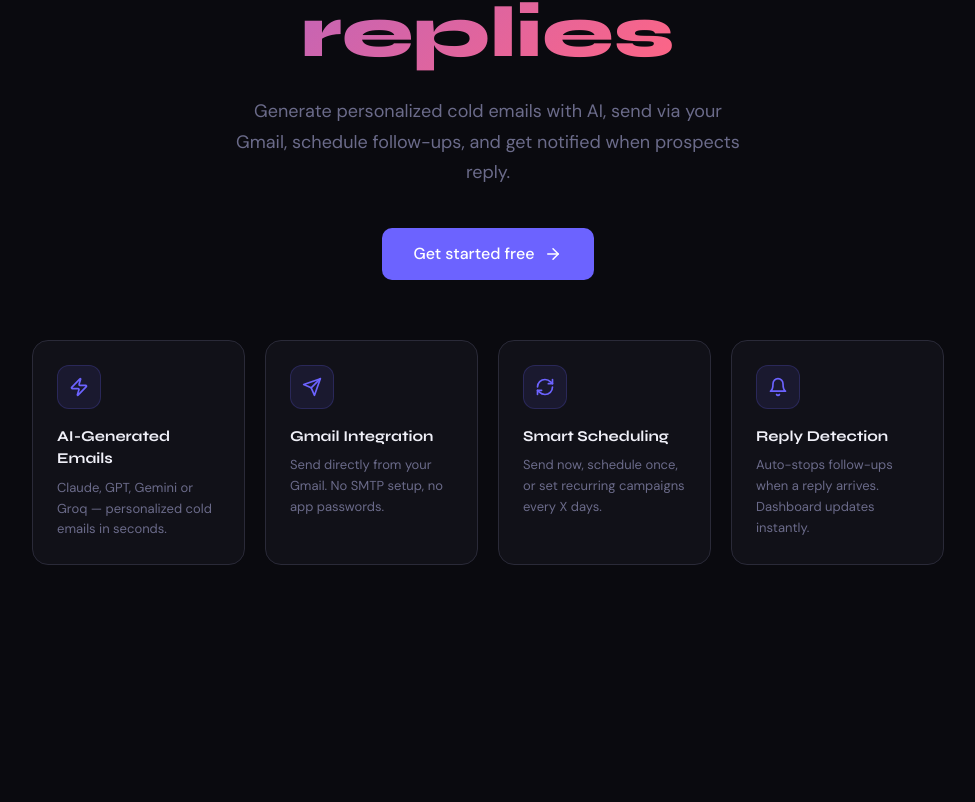
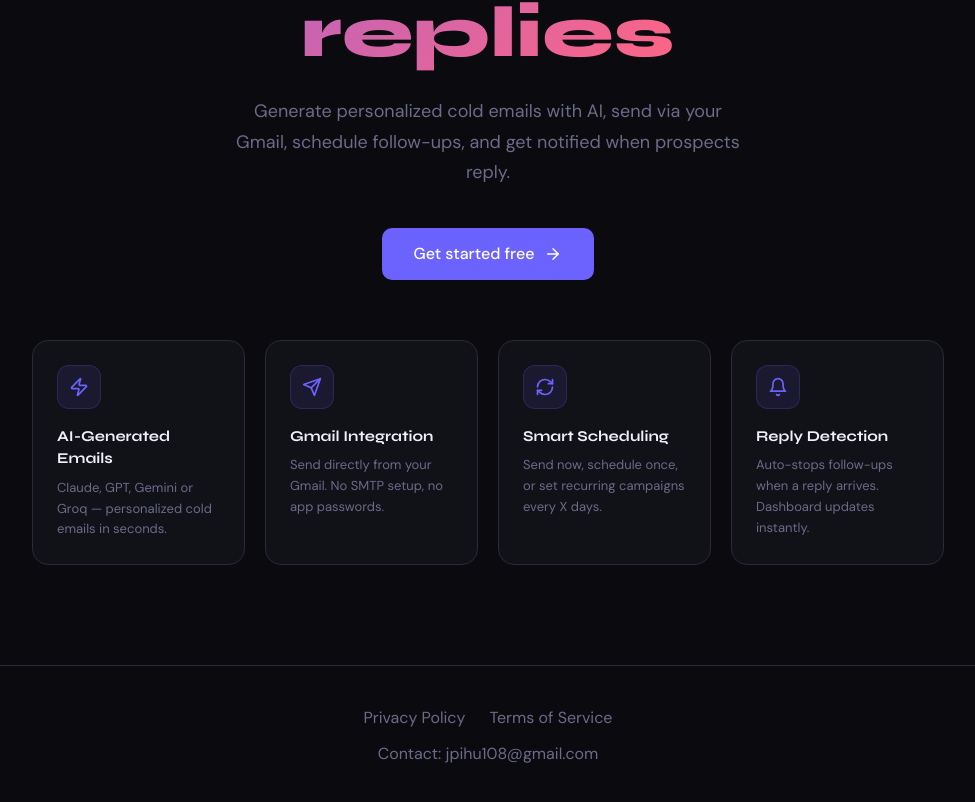
Before and after one commit to Pihujalan/mailpilot, a React (Vite) app in the folder frontend/: page / in a window 1280 px wide. Shown: the part 480-1282 px from the top of the page, without its empty margins (152-1127 px from the left). Before the commit the page ends 1145 px from the top, so only its background shows below. Built offline with nearby package versions, Linux system fonts and the light colour scheme; no server answers.

Commit message:
add footer links

```diff
--- a/frontend/src/pages/Landing.jsx
+++ b/frontend/src/pages/Landing.jsx
@@ -1,5 +1,5 @@
 import React, { useEffect, useState } from 'react'
-import { useNavigate, useSearchParams } from 'react-router-dom'
+import { useNavigate, useSearchParams, Link } from 'react-router-dom'
 import { Zap, Send, RefreshCw, Bell, ArrowRight } from 'lucide-react'
 
 const API = import.meta.env.VITE_API_URL
@@ -147,6 +147,42 @@ export default function Landing({ user, login }) {
           </div>
         ))}
       </div>
+
+      <footer
+        style={{
+          textAlign: 'center',
+          padding: '40px',
+          borderTop: '1px solid var(--border)',
+          color: 'var(--muted)'
+        }}
+      >
+        <div style={{
+          display:'flex',
+          justifyContent:'center',
+          gap:'24px',
+          marginBottom:'12px'
+        }}>
+
+          <Link
+            to="/privacy"
+            style={{color:'inherit', textDecoration:'none'}}
+          >
+            Privacy Policy
+          </Link>
+
+          <Link
+            to="/terms"
+            style={{color:'inherit', textDecoration:'none'}}
+          >
+            Terms of Service
+          </Link>
+
+        </div>
+
+        <p>Contact: jpihu108@gmail.com</p>
+
+      </footer>
+
     </div>
   )
 }
```
